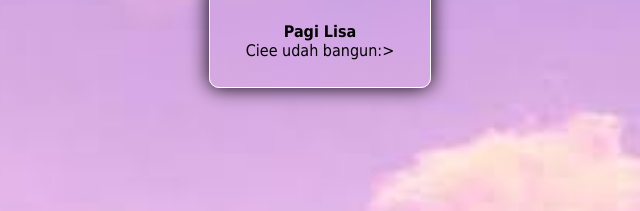
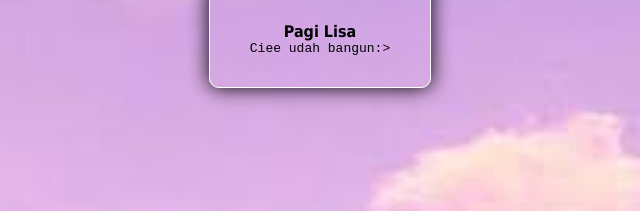
Before and after one commit to Tobi551/Selamat-Pagi, a plain HTML site: page index.html in a window 1280 px wide. Both pictures are taken after a click on the link "Klick Mulai". Shown: the part 244-455 px from the top of the page, 320-960 px from the left. Drawn offline with Linux system fonts and the light colour scheme.

Commit message:
Add files via upload

```diff
--- a/index.html
+++ b/index.html
@@ -65,7 +65,7 @@
     }
 
     .kata2 {
-        font-family: Tahoma;
+        font-family: monospace;
         font-weight: 200;
     }
 
```
